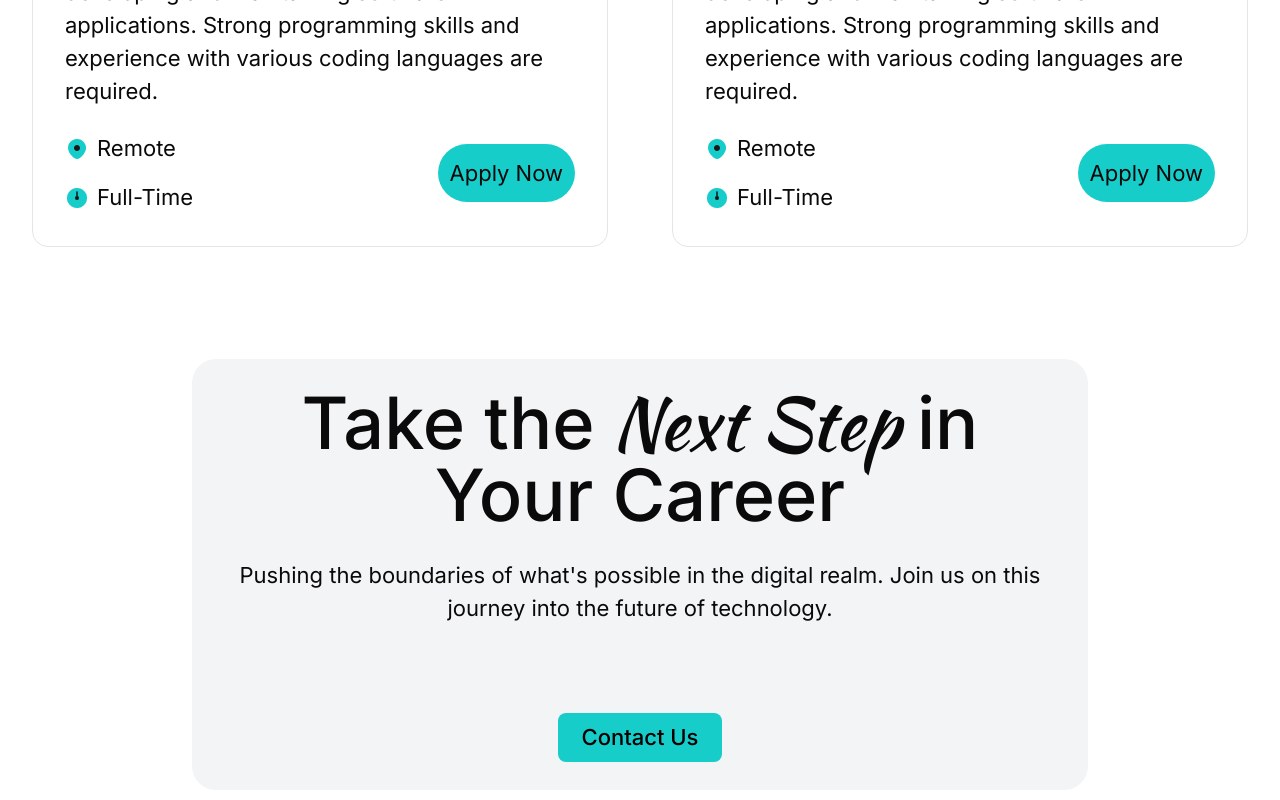
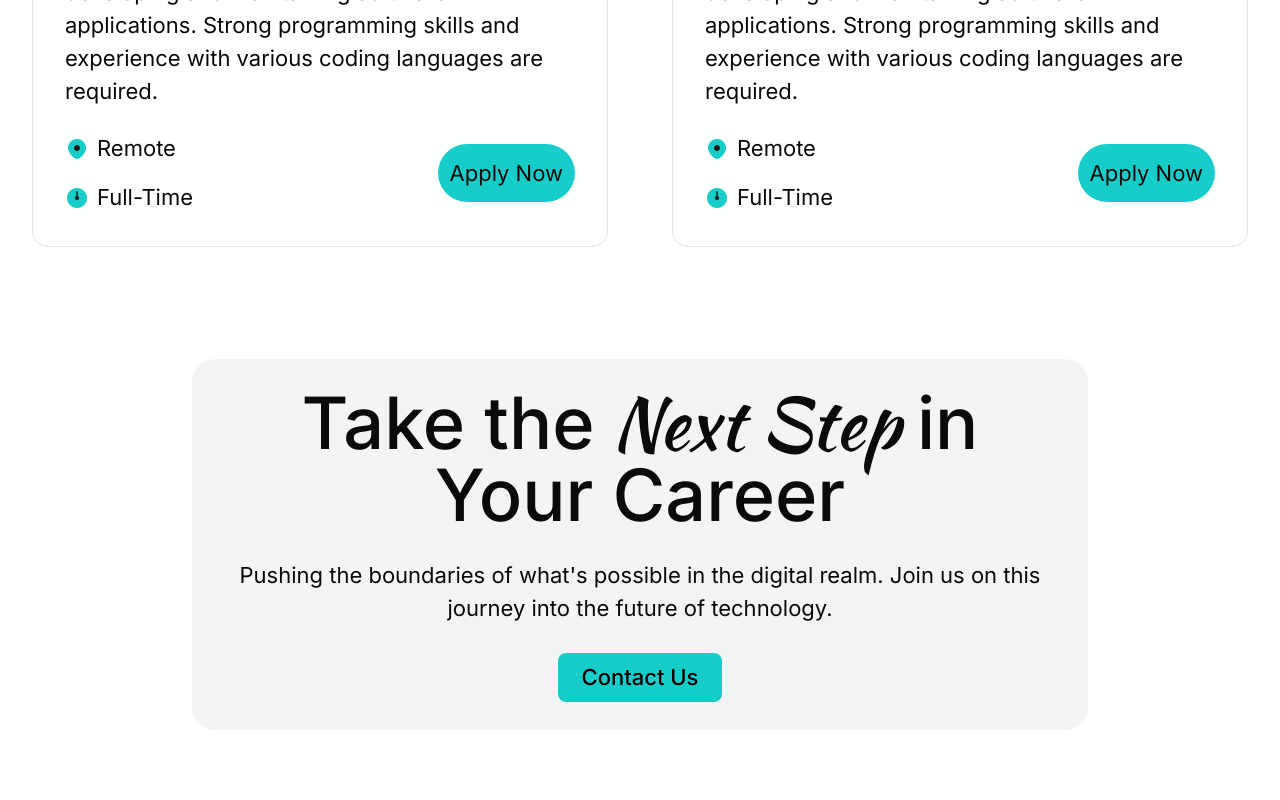
Before and after one commit to Roshen-Perera/ceylon-developers-portfolio, a Next.js app: page /careers in a window 1280 px wide. Shown: the part 4260-5060 px from the top of the page. After the commit the page ends 5038 px from the top, so only its background shows below. Built offline with nearby package versions, Linux system fonts and the light colour scheme.

Commit message:
Remove top margin from Contact Us button in CareerPost component for improved alignment

```diff
--- a/components/careerPost.tsx
+++ b/components/careerPost.tsx
@@ -13,7 +13,7 @@ const CareerPost = () => {
           Pushing the boundaries of what&apos;s possible in the digital realm.
           Join us on this journey into the future of technology.
         </p>
-        <button className="bg-[#17CDCA] mt-15 text-black text-[22px] font-medium rounded-md hover:bg-cyan-500 transition-colors px-6 py-2 h-fit flex justify-center items-center gap-3">
+        <button className="bg-[#17CDCA] text-black text-[22px] font-medium rounded-md hover:bg-cyan-500 transition-colors px-6 py-2 h-fit flex justify-center items-center gap-3">
           Contact Us
         </button>
       </div>
```
